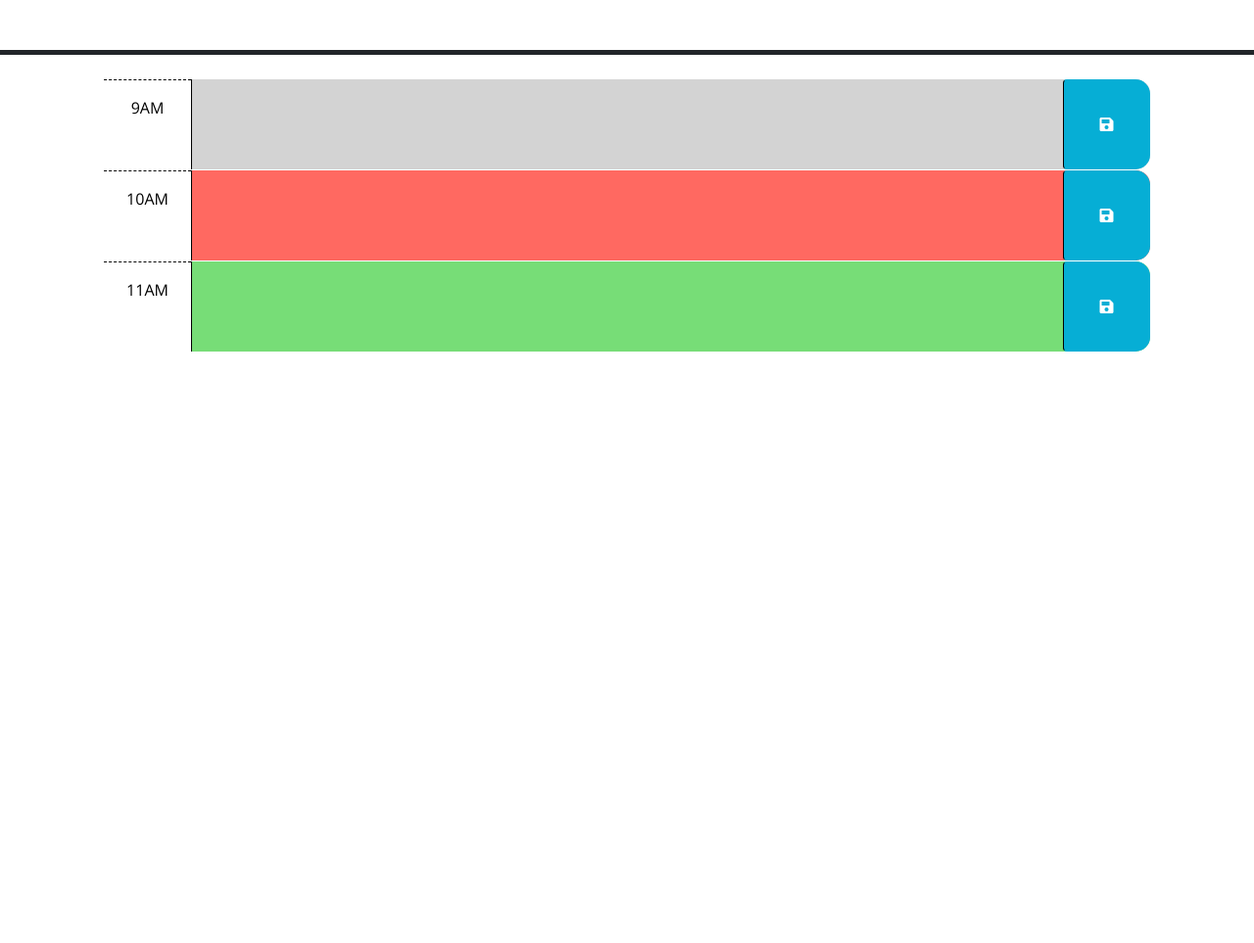
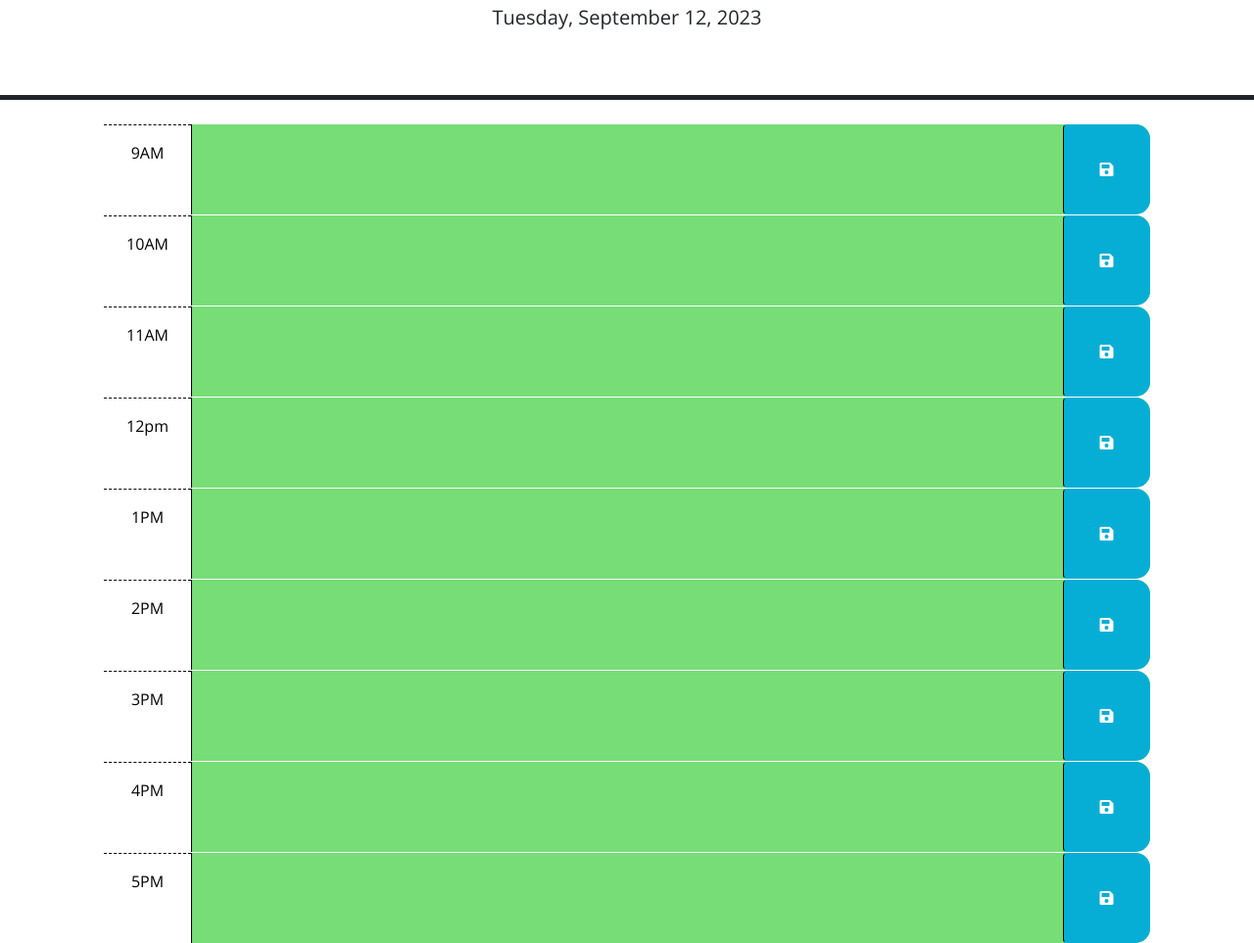
Before and after one commit to amnindersinghk/workDayScheduler, a plain HTML site: page index.html in a window 1280 px wide. Shown: the part 176-1139 px from the top of the page at 98% size. Before the commit the page ends 800 px from the top, so only its background shows below. Drawn offline with nearby package versions, Linux system fonts and the light colour scheme.

Commit message:
changes layout

```diff
--- a/index.html
+++ b/index.html
@@ -29,15 +29,7 @@
       <p id="currentDay" class="lead"></p>
     </header>
     <div class="container-lg px-5">
-      <!-- Use class for "past", "present", and "future" to apply styles to the
-        time-block divs accordingly. The javascript will need to do this by
-        adding/removing these classes on each div by comparing the hour in the
-        id to the current hour. The html provided below is meant to be an example
-        demonstrating how the css provided can be leveraged to create the
-        desired layout and colors. The html below should be removed or updated
-        in the finished product. Remember to delete this comment once the
-        code is implemented.
-        -->
+
 
       <!-- Example of a past time block. The "past" class adds a gray background color. -->
       <div id="hour-9" class="row time-block past">
@@ -65,6 +57,48 @@
           <i class="fas fa-save" aria-hidden="true"></i>
         </button>
       </div>
+      <div id="hour-11" class="row time-block future">
+        <div class="col-2 col-md-1 hour text-center py-3">12pm</div>
+        <textarea class="col-8 col-md-10 description" rows="3"> </textarea>
+        <button class="btn saveBtn col-2 col-md-1" aria-label="save">
+          <i class="fas fa-save" aria-hidden="true"></i>
+        </button>
+      </div>
+      <div id="hour-11" class="row time-block future">
+        <div class="col-2 col-md-1 hour text-center py-3">1PM</div>
+        <textarea class="col-8 col-md-10 description" rows="3"> </textarea>
+        <button class="btn saveBtn col-2 col-md-1" aria-label="save">
+          <i class="fas fa-save" aria-hidden="true"></i>
+        </button>
+      </div>
+      <div id="hour-11" class="row time-block future">
+        <div class="col-2 col-md-1 hour text-center py-3">2PM</div>
+        <textarea class="col-8 col-md-10 description" rows="3"> </textarea>
+        <button class="btn saveBtn col-2 col-md-1" aria-label="save">
+          <i class="fas fa-save" aria-hidden="true"></i>
+        </button>
+      </div>
+      <div id="hour-11" class="row time-block future">
+        <div class="col-2 col-md-1 hour text-center py-3">3PM</div>
+        <textarea class="col-8 col-md-10 description" rows="3"> </textarea>
+        <button class="btn saveBtn col-2 col-md-1" aria-label="save">
+          <i class="fas fa-save" aria-hidden="true"></i>
+        </button>
+      </div>
+      <div id="hour-11" class="row time-block future">
+        <div class="col-2 col-md-1 hour text-center py-3">4PM</div>
+        <textarea class="col-8 col-md-10 description" rows="3"> </textarea>
+        <button class="btn saveBtn col-2 col-md-1" aria-label="save">
+          <i class="fas fa-save" aria-hidden="true"></i>
+        </button>
+      </div>
+      <div id="hour-11" class="row time-block future">
+        <div class="col-2 col-md-1 hour text-center py-3">5PM</div>
+        <textarea class="col-8 col-md-10 description" rows="3"> </textarea>
+        <button class="btn saveBtn col-2 col-md-1" aria-label="save">
+          <i class="fas fa-save" aria-hidden="true"></i>
+        </button>
+      </div>
 
     <script src="https://code.jquery.com/jquery-3.4.1.min.js"></script>
     <script
--- a/script.js
+++ b/script.js
@@ -1,23 +1,38 @@
-// Wrap all code that interacts with the DOM in a call to jQuery to ensure that
-// the code isn't run until the browser has finished rendering all the elements
-// in the html.
-$(function () {
-  // TODO: Add a listener for click events on the save button. This code should
-  // use the id in the containing time-block as a key to save the user input in
-  // local storage. HINT: What does `this` reference in the click listener
-  // function? How can DOM traversal be used to get the "hour-x" id of the
-  // time-block containing the button that was clicked? How might the id be
-  // useful when saving the description in local storage?
-  //
-  // TODO: Add code to apply the past, present, or future class to each time
-  // block by comparing the id to the current hour. HINTS: How can the id
-  // attribute of each time-block be used to conditionally add or remove the
-  // past, present, and future classes? How can Day.js be used to get the
-  // current hour in 24-hour time?
-  //
-  // TODO: Add code to get any user input that was saved in localStorage and set
-  // the values of the corresponding textarea elements. HINT: How can the id
-  // attribute of each time-block be used to do this?
-  //
-  // TODO: Add code to display the current date in the header of the page.
+// Get the current date and format it
+const currentDate = dayjs().format("dddd, MMMM D, YYYY");
+// Display it in the #currentDay element
+document.getElementById("currentDay").textContent = currentDate;
+// Get the current hour
+const currentHour = dayjs().hour();
+
+// Loop through time blocks and add classes based on the comparison
+document.querySelectorAll(".time-block").forEach((timeBlock) => {
+  const timeBlockHour = parseInt(timeBlock.id.split("-")[1]);
+  if (timeBlockHour < currentHour) {
+    timeBlock.classList.add("past");
+  } else if (timeBlockHour === currentHour) {
+    timeBlock.classList.add("present");
+  } else {
+    timeBlock.classList.add("future");
+  }
 });
+// Event listener for save buttons
+document.querySelectorAll(".saveBtn").forEach((saveBtn) => {
+  saveBtn.addEventListener("click", function () {
+    const timeBlock = this.parentElement;
+    const eventText = timeBlock.querySelector(".description").value;
+    const timeBlockHour = timeBlock.id.split("-")[1];
+
+    // Save the event text to local storage with a key based on the time block hour
+    localStorage.setItem(`event-${timeBlockHour}`, eventText);
+  });
+});
+// Load saved events from local storage and populate textareas
+document.querySelectorAll(".time-block").forEach((timeBlock) => {
+  const timeBlockHour = timeBlock.id.split("-")[1];
+  const savedEvent = localStorage.getItem(`event-${timeBlockHour}`);
+
+  if (savedEvent !== null) {
+    timeBlock.querySelector(".description").value = savedEvent;
+  }
+});
```
